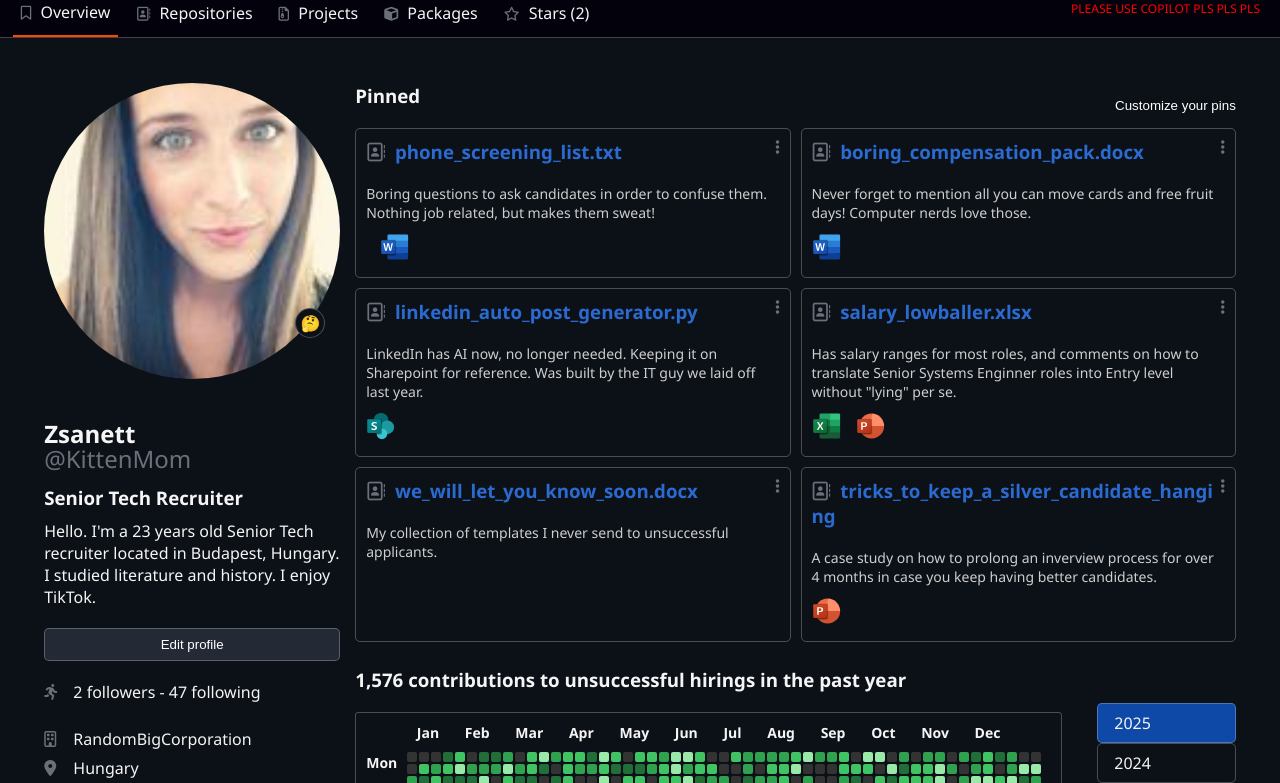
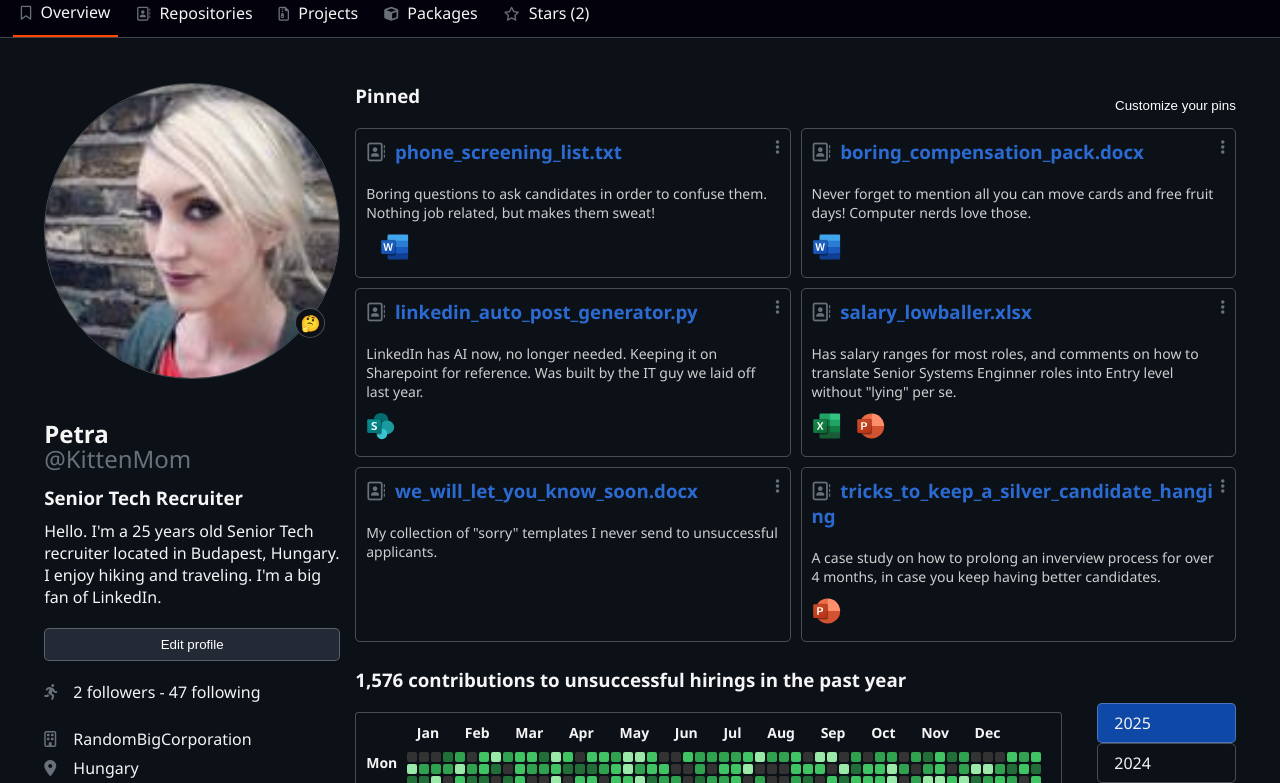
Before and after one commit to bembit/parallel-universe, a plain HTML site: page index.html in a window 1280 px wide. Shown: the part 59-842 px from the top of the page. Drawn offline with Linux system fonts and the light colour scheme.

Commit message:
added images and some JS

```diff
--- a/index.html
+++ b/index.html
@@ -7,9 +7,14 @@
     <title>Parallel Universe</title>
     <link rel="stylesheet" href="./styles.css">
     <script src="https://kit.fontawesome.com/df3e6f116a.js" crossorigin="anonymous"></script>
+    <style>
+        .load {
+            opacity: 0;
+        }
+    </style>
 </head>
 
-<body>
+<body class="load">
 
     <header>
         <div>
@@ -33,11 +38,11 @@
                     <button><i class="fa-solid fa-code-pull-request"></i></button>
                 </li>
                 <li>
-                    <button><img src="./random/10.jpg" alt=""></button>
+                    <button><img id="user-photo-small" src="./random/56.jpg" alt=""></button>
                 </li>
             </ul>
         </nav>
-        <div class="pilotthis">please use copilot pls pls pls</div>
+        <!-- <div class="pilotthis">please use copilot pls pls pls</div> -->
     </header>
 
     <nav>
@@ -57,16 +62,16 @@
             <div class="user-info">
 
                 <div class="profile-photo">
-                    <img src="./random/10.jpg" alt="">
+                    <img id="user-photo" src="./random/56.jpg" alt="">
                     <div class="status">
                         🤔
                     </div>
                 </div>
 
-                <h2>Zsanett</h2>
-                <h2 class="handle">@KittenMom</h2>
+                <h2 id="user-name">Zsanett</h2>
+                <h2 id="user-handle" class="handle">@KittenMom</h2>
                 <h3>Senior Tech Recruiter</h3>
-                <p>Hello. I'm a 23 years old Senior Tech recruiter located in Budapest, Hungary. I studied literature and history. I enjoy TikTok.</p>
+                <p id="user-bio">Hello. I'm a 23 years old Senior Tech recruiter located in Budapest, Hungary. I studied literature and history. I enjoy TikTok.</p>
 
                 <button class="edit-profile">Edit profile</button>
 
@@ -147,7 +152,7 @@
                         </div>
                         <div class="project">
                             <h3><i class="fa-regular fa-address-book"></i>we_will_let_you_know_soon.docx</h3>
-                            <p>My collection of templates I never send to unsuccessful applicants.</p>
+                            <p>My collection of "sorry" templates I never send to unsuccessful applicants.</p>
                             <div class="project-stats">
                                 <img src="./ms/outlook_48x1.svg" alt="">
                                 <img src="./ms/onenote_48x1.svg" alt="">
@@ -156,7 +161,7 @@
                         </div>
                         <div class="project">
                             <h3><i class="fa-regular fa-address-book"></i>tricks_to_keep_a_silver_candidate_hanging</h3>
-                            <p>A case study on how to prolong an inverview process for over 4 months in case you keep having better candidates.</p>
+                            <p>A case study on how to prolong an inverview process for over 4 months, in case you keep having better candidates.</p>
                             <div class="project-stats">
                                 <img src="./ms/powerpoint_48x1.svg" alt="">
                             </div>
@@ -248,6 +253,63 @@
     </footer>
 
     <script>
+
+        document.addEventListener("DOMContentLoaded", () => {
+            // very efficient jank-free loading, heh.
+            setTimeout(() => {
+                document.body.classList.remove('load');
+            }, 300);
+        });
+
+        // make some random users
+        const userPhotos = [
+            "./random/3.jpg",
+            "./random/10.jpg",
+            "./random/21.jpg",
+            "./random/28.jpg",
+            "./random/34.jpg",
+            "./random/56.jpg",
+            "./random/57.jpg",
+            "./random/59.jpg",
+            "./random/65.jpg",
+            "./random/73.jpg",
+            "./random/77.jpg"
+        ];
+        const userPhoto = document.getElementById('user-photo');
+        const userPhotoSmall = document.getElementById('user-photo-small');
+        // need the index to set the small ones too
+        const randomPhoto = userPhotos[Math.floor(Math.random() * userPhotos.length)];
+        userPhoto.src = randomPhoto;
+        userPhotoSmall.src = randomPhoto;
+
+        const userNames = [
+            "Zsanett",
+            "Klaudia",
+            "Zsófi",
+            "Petra",
+            "Ági",
+            "Verus",
+            "Szilvia"
+        ];
+        const userName = document.getElementById('user-name');
+        userName.innerText = userNames[Math.floor(Math.random() * userNames.length)];
+
+        const userHandles = [
+            "@KittenMom",
+            "@HRMom"
+        ]
+        const userHandle = document.getElementById('user-handle');
+        userHandle.innerText = userHandles[Math.floor(Math.random() * userHandles.length)];
+
+        const userBios = [
+            "Hello. I'm a 23 years old Senior Tech recruiter located in Budapest, Hungary. I studied literature and history. I enjoy TikTok.",
+            "Hello. I'm a 21 years old Senior Tech recruiter located in Budapest, Hungary. I enjoy hiking and traveling.",
+            "Hello. I'm a 25 years old Senior Tech recruiter located in Budapest, Hungary. I enjoy hiking and traveling. I'm a big fan of LinkedIn."
+        ];
+        const userBio = document.getElementById('user-bio');
+        userBio.innerText = userBios[Math.floor(Math.random() * userBios.length)];
+
+
         const calendar = document.getElementById('calendar');
 
         // generate random commit colour levels
--- a/styles.css
+++ b/styles.css
@@ -107,10 +107,7 @@ header p {
 header img {
     border-radius: 50%;
     height: 30px;
-}
-
-header nav img {
-    width: 35px;
+    border: var(--border);
 }
 
 header nav {
@@ -129,6 +126,7 @@ header nav {
     img {
         height: 30px;
         width: auto;
+        border: var(--border);
     }
 }
 
@@ -267,6 +265,7 @@ section {
     width: 100%;
     max-width: 296px;
     border-radius: 50%;
+    border: var(--border);
 }
 
 .user-info .profile-photo .status {
```
Also changed, not shown: random/21.jpg (added), random/28.jpg (added), random/3.jpg (added), random/34.jpg (added), random/57.jpg (added), random/59.jpg (added), random/65.jpg (added), random/73.jpg (added), random/77.jpg (added).
